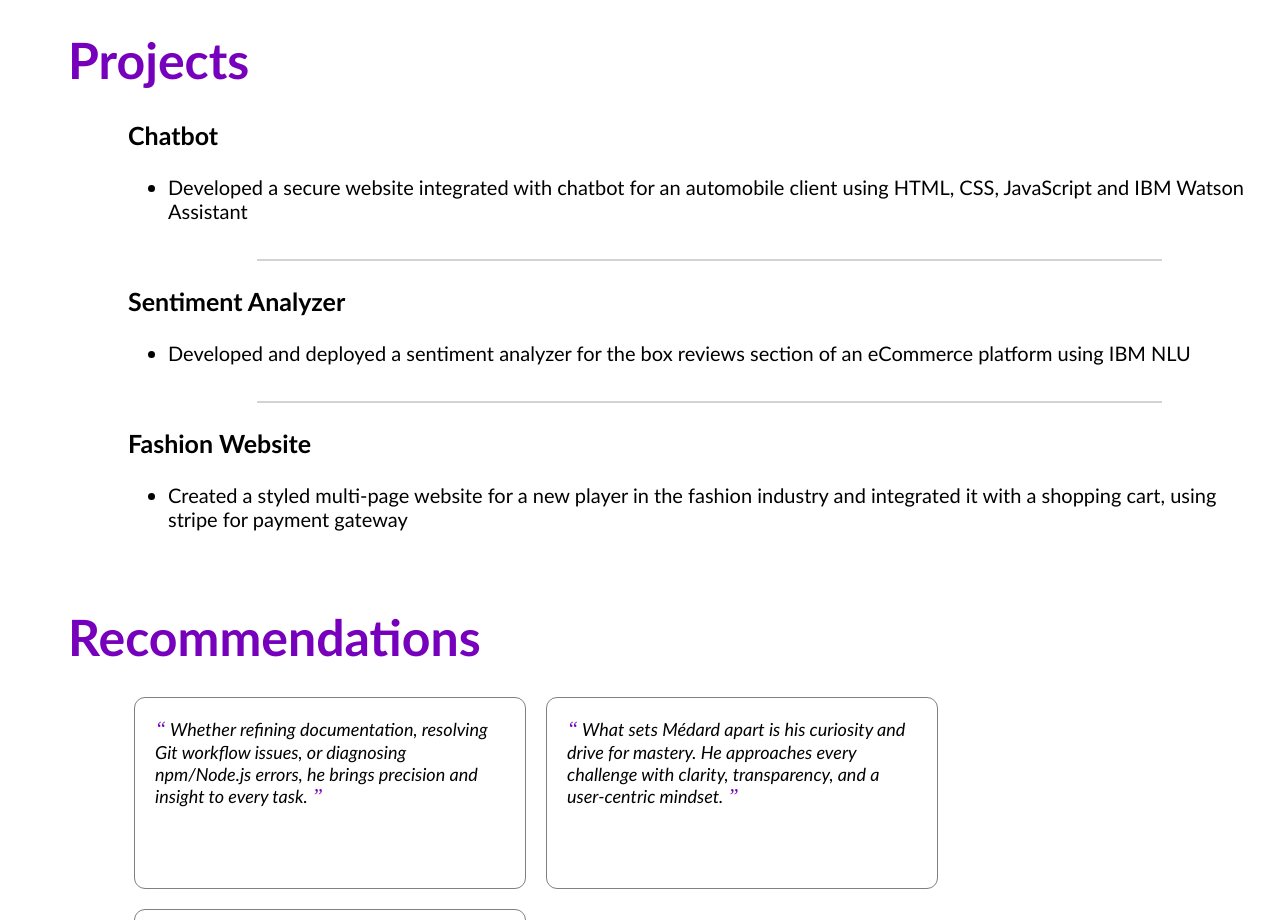
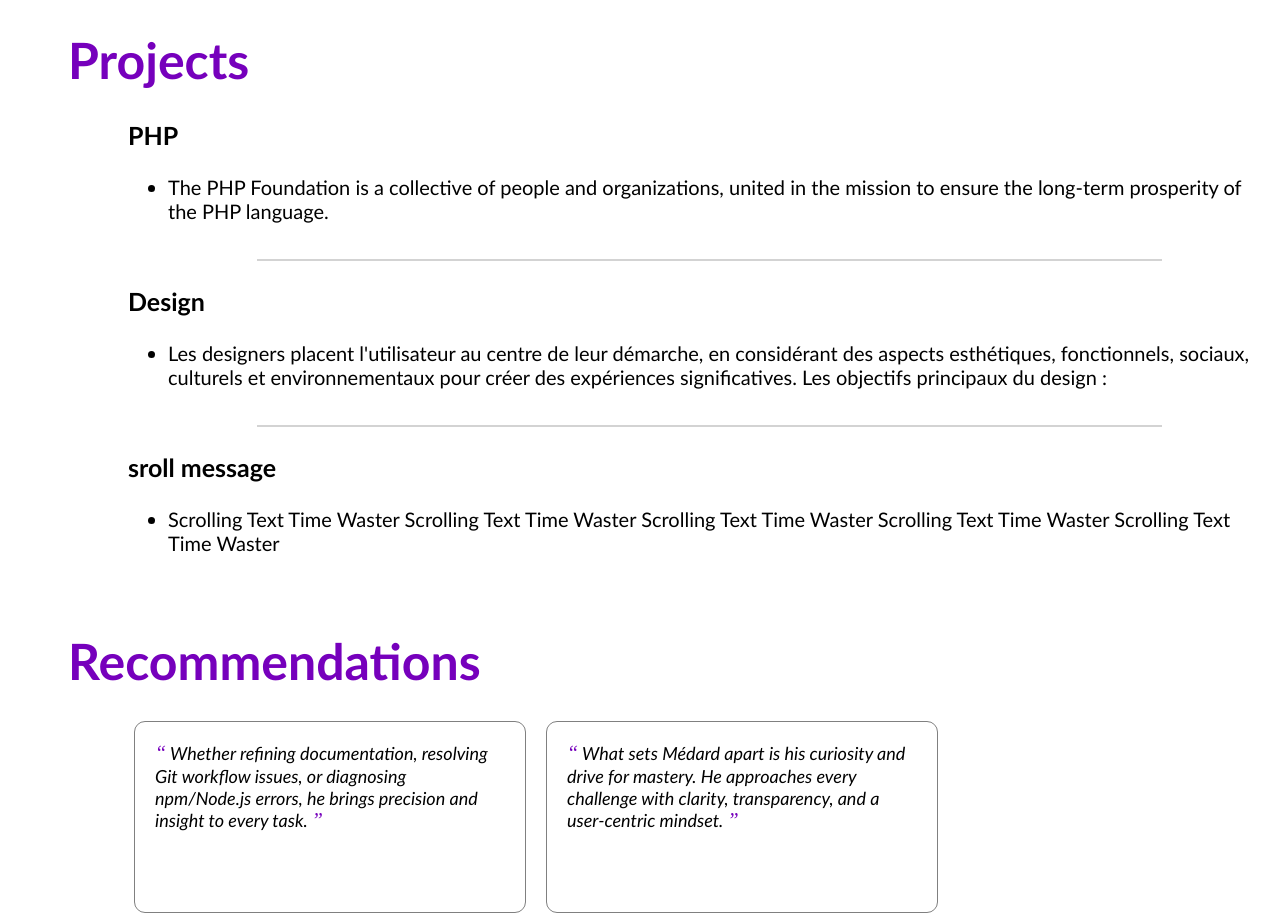
Before and after one commit to Medard-outis/my_new_portofolio, a plain HTML site: page index.html in a window 1280 px wide. Shown: the part 1180-2100 px from the top of the page. Drawn offline with Linux system fonts and the light colour scheme.

Commit message:
Add project

```diff
--- a/index.html
+++ b/index.html
@@ -110,23 +110,28 @@
 
         <div id="projects-container" class="projects-container">
           <div class="project-card">
-            <h3>Chatbot</h3>
+            <h3>PHP</h3>
             <ul>
-              <li>Developed a secure website integrated with chatbot for an automobile client using HTML, CSS, JavaScript and IBM Watson Assistant</li>
+              <li>The PHP Foundation is a collective of people and organizations, united in the mission to ensure the long-term prosperity of the PHP language.</li>
             </ul>
           </div>
           <hr>
           <div class="project-card">
-            <h3>Sentiment Analyzer</h3>
+            <h3>Design</h3>
             <ul>
-              <li>Developed and deployed a sentiment analyzer for the box reviews section of an eCommerce platform using IBM NLU</li>
+              <li>Les designers placent l'utilisateur au centre de leur démarche, en considérant des aspects esthétiques, fonctionnels, sociaux, culturels et environnementaux pour créer des expériences significatives.
+              Les objectifs principaux du design :</li>
             </ul>
           </div>
           <hr>
           <div class="project-card">
-            <h3>Fashion Website</h3>
+            <h3>sroll message</h3>
             <ul>
-              <li>Created a styled multi-page website for a new player in the fashion industry and integrated it with a shopping cart, using stripe for payment gateway</li>
+              <li>Scrolling Text Time Waster
+Scrolling Text Time Waster
+Scrolling Text Time Waster
+Scrolling Text Time Waster
+Scrolling Text Time Waster</li>
             </ul>
           </div>
     </div>
```
